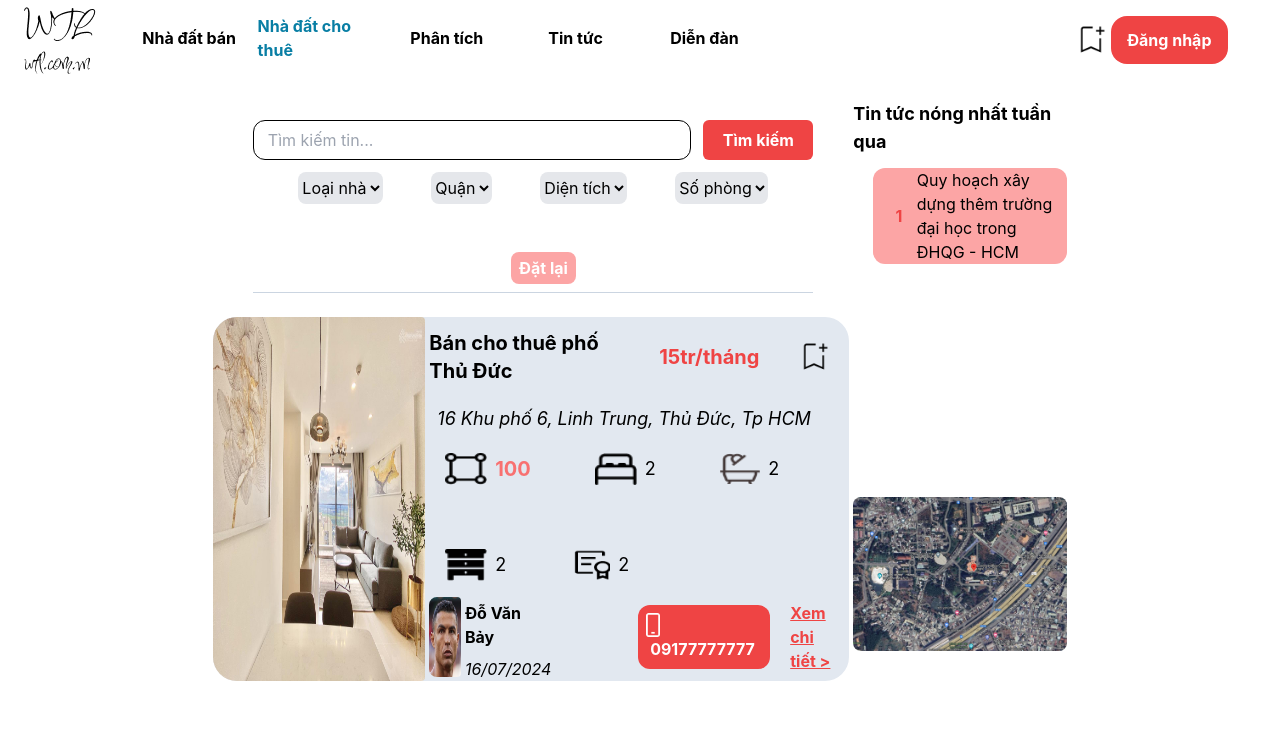
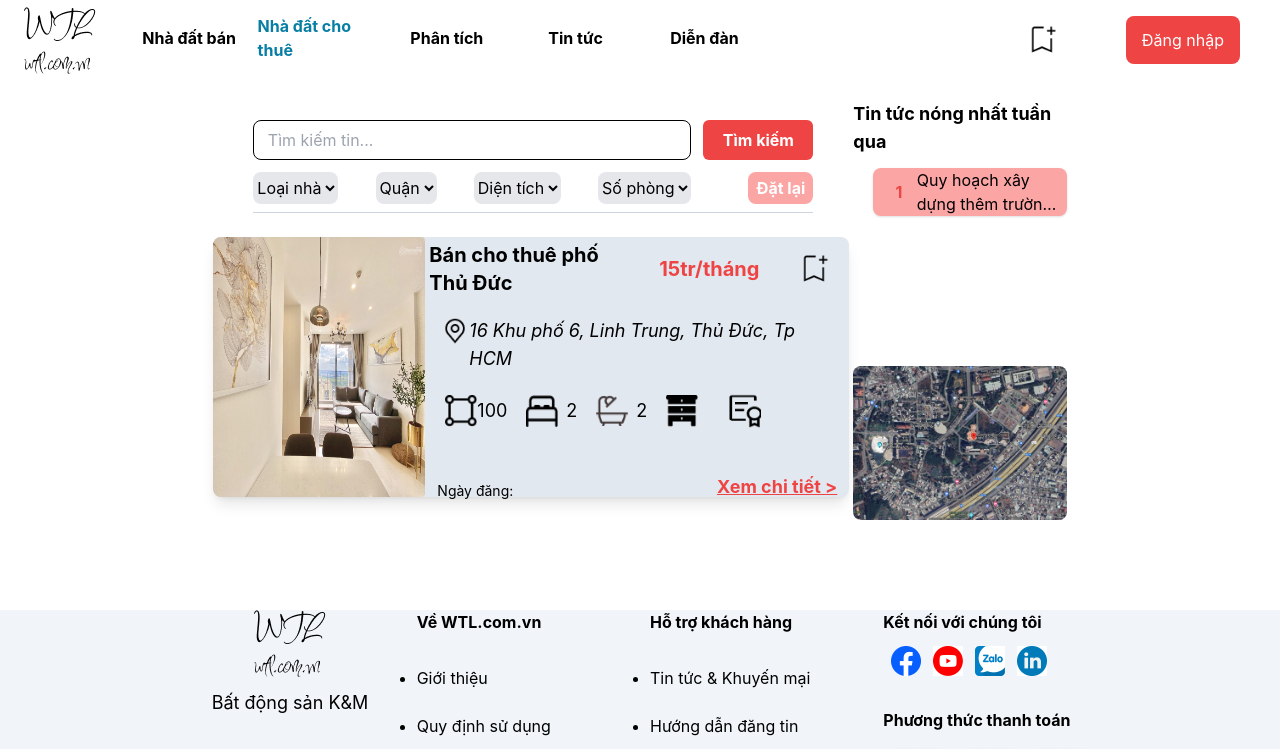
Before and after one commit to NguyenKiet-Anh/IE207, a React (Create React App) app in the folder frontend/: page /estate-for-rent in a window 1280 px wide. Shown: the top 749 px of the page. Built offline with nearby package versions, Linux system fonts and the light colour scheme.

Commit message:
Change UI

```diff
--- a/frontend/src/App.js
+++ b/frontend/src/App.js
@@ -25,6 +25,7 @@ function App() {
             <Route path="/estate-for-sale" element={<EstateForSale />} />
             <Route path="/estate-for-rent" element={<EstateForRent />} />
             <Route path="/detailed-property" element={<DetailedProperty />}></Route>
+
             <Route path="/analysis-page" element={<AnalysisPage />} />
             <Route path="/news" element={<News />} />
             <Route path="/forum" element={<Forum />} />
--- a/frontend/src/assets/EstateForSale/EstateForSaleCardData.jsx
+++ b/frontend/src/assets/EstateForSale/EstateForSaleCardData.jsx
@@ -3,7 +3,7 @@ import BrokerImage from '../../images/for-test/broker.webp';
 import MapImage from '../../images/for-test/map.png';
 
 const CardDataForSale = [
-    {img: PropertyImage, title: 'Bán nhà phố Thủ Đức', price: 'Giá thỏa thuận', address: '10 Khu phố 6, Linh Trung, Thủ Đức, Tp HCM', area: 100, bedroom: 2, bathroom: 2, author_img: BrokerImage, author_name: 'Đỗ Văn Bảy', date: '16/07/2024', phone: '09177777777', map: MapImage},
-    {img: PropertyImage, title: 'Bán nhà phố Thủ Đức', price: 'Giá thỏa thuận', address: '10 Khu phố 6, Linh Trung, Thủ Đức, Tp HCM', area: 100, bedroom: 2, bathroom: 2, author_img: BrokerImage, author_name: 'Đỗ Văn Bảy', date: '16/07/2024', phone: '09177777777', map: MapImage}
+    {id: 1, img: PropertyImage, title: 'Bán nhà phố Thủ Đức', about: 'Lorem ipsum dolor sit amet consectetur adipisicing elit. Fuga iure molestiae nam. Sint ea rerum sunt, obcaecati maiores accusamus ex! Animi est ullam nisi nostrum velit officiis laboriosam eos in?', price: 'Giá thỏa thuận', address: '10 Khu phố 6, Linh Trung, Thủ Đức, Tp HCM', area: 100, bedroom: 2, bathroom: 2, furniture: 1, policy: 1, author_img: BrokerImage, author_name: 'Đỗ Văn Bảy', update: '16/07/2024', phone: '09177777777', map: MapImage},
+    {id: 2, img: PropertyImage, title: 'Bán nhà phố Thủ Đức', about: 'Lorem ipsum dolor sit amet consectetur adipisicing elit. Fuga iure molestiae nam. Sint ea rerum sunt, obcaecati maiores accusamus ex! Animi est ullam nisi nostrum velit officiis laboriosam eos in?', price: 'Giá thỏa thuận', address: '10 Khu phố 6, Linh Trung, Thủ Đức, Tp HCM', area: 100, bedroom: 2, bathroom: 2, furniture: 1, policy: 1, author_img: BrokerImage, author_name: 'Đỗ Văn Bảy', update: '16/07/2024', phone: '09177777777', map: MapImage}
 ];
 export default CardDataForSale;
--- a/frontend/src/components/layout/Content/Property/DetailedDisplay/PropertyInformation.jsx
+++ b/frontend/src/components/layout/Content/Property/DetailedDisplay/PropertyInformation.jsx
@@ -1,7 +1,7 @@
-const PropertyInformation = () => {
+const PropertyInformation = (props) => {
     return (
         <div className="bg-slate-300 rounded-lg">
-            <div className="bg-white m-2"> { /**/ }
+            <div className="bg-white mx-2 "> { /**/ }
                 <p>Thông tin pháp lý</p>
             </div>
 
--- a/frontend/src/components/layout/Content/Property/PropertyCard.jsx
+++ b/frontend/src/components/layout/Content/Property/PropertyCard.jsx
@@ -1,104 +1,119 @@
 import AddFavouriteIcon from '../../../../images/icons/add-favourite.png';
 import BedRoomIcon from '../../../../images/icons/bed.png';
 import BathRoomIcon from '../../../../images/icons/bath.png';
-import PhoneIcon from '../../../../images/icons/smartphone.png';
 import Acreageicon from '../../../../images/icons/acreage.png';
 import YesIcon from '../../../../images/icons/yes.png';
 import FurnitureIcon from '../../../../images/icons/furniture.png';
 import policyIcon from '../../../../images/icons/policy.png';
+import LocationIcon from '../../../../images/icons/location.png';
 
 const PropertyCard = (props) => {
+    // Functions here
+    const handleDetailedInformation = () => {
+        console.log("hello");
+        console.log(props.id);
+    };
+
+    // Render here
     return (
-        <div className="flex flex-wrap rounded-3xl my-6 bg-slate-200">
+        <div className="flex flex-wrap rounded-lg my-6 bg-slate-200 shadow-lg">
             <div className="w-1/3">
                 <img
                     src={props.img}
                     alt="Hình nhà - 1 hình"
-                    className='h-full rounded-r rounded-3xl'
+                    className='h-full rounded-r rounded-lg'
                 />
             </div>
+
             <div className="w-2/3 pl-1">
-                <div className="flex flex-wrap items-center my-3">
-                    <p className='w-3/6 font-bold text-xl'>{props.title}</p>
-                    <p className='w-2/6 font-bold text-xl text-red-500 text-center'>{props.price}</p>
+
+                <div className="flex flex-wrap items-center my-1"> { /* Row for title and price */ }
+                    <p className='w-3/6 font-bold text-md lg:text-lg xl:text-xl'>{props.title}</p>
+                    <p className='w-2/6 font-bold text-md lg:text-lg xl:text-xl text-red-500 text-center'>{props.price}</p>
                     <button className='w-1/6 flex justify-center'>
                         <img
                             src={AddFavouriteIcon}
                             alt="Icon thêm tin vào danh sách quan tâm"
-                            className='w-10 h-10 hover:bg-red-500 hover:rounded-md'
+                            className='w-10 h-10 hover:bg-red-400 hover:rounded-md'
                         />
                     </button>
                 </div>
 
-                <p className='mx-2 my-2 lg:my-5 text-lg italic'>{props.address}</p>
+                <div className='flex mx-3 my-3 lg:my-5'> { /* Row for address */ }
+                    <img
+                        src={LocationIcon}
+                        alt="Icon vị trí"
+                        className='w-5 h-5 xl:w-7 xl:h-7'
+                    />
+                    <p className='text-sm lg:text-md xl:text-lg italic'>{props.address}</p>
+                </div>
 
-                <div className="flex flex-wrap items-center gap-4 lg:gap-6 xl:gap-16 mx-4 my-3">
-                    <div className='flex gap-1 lg:gap-2 items-center justify-start rounded rounded-2xl'>
+                <div className="flex flex-wrap justify-between items-center ml-4 xl:mr-20 my-4"> { /* Row for features */ }
+                    <div className='flex items-center justify-start'>
                         <img
                             src={Acreageicon}
                             alt="Icon cho diện tích"
-                            className='lg:h-8'
+                            className='w-6 h-6 lg:h-8 xl:w-8 '
                         />
-                        <p className='font-bold text-red-400 text-lg lg:text-xl'>{props.area}</p>
+                        <p className='text-md lg:text-lg'>{props.area}</p>
                     </div>
 
-                    <div className='flex gap-1 lg:gap-2 items-center justify-start rounded rounded-2xl'>
+                    <div className='flex gap-1 lg:gap-2 items-center justify-start'>
                         <img
                             src={BedRoomIcon}
                             alt="Icon phòng ngủ"
-                            className='h-6 lg:h-8'
+                            className='w-6 h-6 lg:h-8 xl:w-8'
                         />
-                        <p className='text-lg'>{props.bedroom}</p>
+                        <p className='text-md lg:text-lg'>{props.bedroom}</p>
                     </div>
 
-                    <div className='flex gap-1 lg:gap-2 items-center justify-start rounded rounded-2xl'>
+                    <div className='flex gap-1 lg:gap-2 items-center justify-start'>
                         <img
                             src={BathRoomIcon}
                             alt="Icon phòng tắm"
-                            className='h-6 lg:h-8'
+                            className='w-6 h-6 lg:h-8 xl:w-8'
                         />
-                        <p className='lg:text-lg'>{props.bathroom}</p>
+                        <p className='text-md lg:text-lg'>{props.bathroom}</p>
                     </div>
 
-                    <div className='flex gap-1 lg:gap-2 items-center justify-start rounded rounded-2xl'>
+                    <div className='flex gap-1 lg:gap-2 items-center justify-start'>
                         <img
                             src={FurnitureIcon}
                             alt="Icon nội thất"
-                            className='h-6 lg:h-8'
+                            className='w-6 h-6 lg:h-8 xl:w-8'
                         />
-                        <p className='lg:text-lg'>{props.bathroom}</p>
+                        <p className='text-md lg:text-lg'>{props.furniture}</p>
                     </div>
 
-                    <div className='flex gap-1 lg:gap-2 items-center justify-start rounded rounded-2xl'>
+                    <div className='flex gap-1 lg:gap-2 items-center justify-start'>
                         <img
                             src={policyIcon}
                             alt="Icon pháp lý"
-                            className='h-6 lg:h-8'
+                            className='w-7 h-7 lg:h-9 xl:w-9'
                         />
-                        <p className='lg:text-lg'>{props.bathroom}</p>
+                        <p className='text-md lg:text-lg'>{props.policy}</p>
                     </div>
 
                 </div>
 
-                <div className="flex">
-                    <div className='w-2/5 flex pr-8'>
-                        <div className='w-1/3 my-1'>
+                <div className="flex my-5 xl:h-1/5 xl:items-end ml-2"> { /* Row for date and see detailed informtion */ }
+                    <div className='w-1/2 flex items-center'>
+                        <p className='text-sm lg:text-md'>Ngày đăng: <span className='italic'>{props.update}</span></p>
+                        {/* <div className='w-1/3 my-1'>
                             <img
                             src={props.author_img}
                             alt="Hình đại diện người đăng"
                             className='h-full rounded rounded-l-lg'
                         />
                         </div>
-
                         <div className='w-2/3 flex flex-wrap lg:ml-1'>
                             <p className='font-bold my-2'>{props.author_name}</p>
                             <p className='italic'>{props.date}</p>
-                        </div>
+                        </div> */}
                     </div>
 
-                    <div className='w-1/5'></div>
 
-                    <button className='flex w-1/5 lg:w-2/5 lg:mx-1 justify-end items-center'>
+                    {/* <button className='flex w-1/5 lg:w-2/5 lg:mx-1 justify-end items-center'>
                         <div className='flex flex-wrap bg-red-500 py-1 pl-1 lg:p-2 rounded-xl'>
                             <img
                                 src={PhoneIcon}
@@ -107,10 +122,14 @@ const PropertyCard = (props) => {
                             />
                             <p className='ml-1 font-bold text-white'>{props.phone}</p>
                         </div>
-                    </button>
+                    </button> */}
 
-                    <div className='flex w-2/5 sm:w-1/5 items-center ml-1 md:px-1 lg:px-3'>
-                        <a href="/detailed-property" className='text-red-500 font-bold underline'>
+                    <div className='flex w-1/2 items-center justify-end mr-3'>
+                        <a
+                            href="/detailed-property"
+                            className='text-sm lg:text-md xl:text-lg text-red-500 font-bold underline'
+                            onClick={handleDetailedInformation}
+                        > { /* Send id to the router link - then load data as the received id */ }
                             <p>Xem chi tiết &gt;</p>
                         </a>
                     </div>
--- a/frontend/src/components/layout/Content/TopView.jsx
+++ b/frontend/src/components/layout/Content/TopView.jsx
@@ -1,8 +1,8 @@
 const TopView = (props) => {
     return (
-        <div className="flex flex-wrap items-center bg-red-300 rounded rounded-xl px-2 ml-5">
+        <div className="flex flex-wrap items-center bg-red-300 rounded rounded-lg px-2 ml-5 shadow">
             <div className="w-1/5 text-center text-red-500 font-bold">1</div>
-            <div className="w-4/5">Quy hoạch xây dựng thêm trường đại học trong ĐHQG - HCM</div>
+            <div className="w-4/5 line-clamp-2">Quy hoạch xây dựng thêm trường đại học trong ĐHQG - HCM</div>
         </div>
     );
 };
--- a/frontend/src/components/layout/Filter.jsx
+++ b/frontend/src/components/layout/Filter.jsx
@@ -8,7 +8,7 @@ function Filter() {
                     d="search-bar"
                     type="text"
                     placeholder="   Tìm kiếm tin..."
-                    className="w-4/5 h-10 rounded rounded-xl border border-black"
+                    className="w-4/5 h-10 rounded-lg border border-black"
                 />
                 <button
                     className="w-2/5 md:w-1/5 px-2 font-bold text-white bg-red-500 rounded rounded-md"
@@ -17,7 +17,7 @@ function Filter() {
                 </button>
             </div>
 
-            <div className="flex flex-wrap justify-center gap-5 md:gap-7 xl:gap-12">
+            <div className="flex flex-wrap justify-between gap-2">
                 <select
                     name="estate-type"
                     id="estate-type-option"
@@ -50,7 +50,7 @@ function Filter() {
                     <option value="default">Số phòng</option>
                 </select>
 
-                <button className="w-1/7 h-8 ml-5 px-2 bg-red-300 text-white font-bold rounded rounded-lg">
+                <button className="w-1/7 h-8 ml-5 px-2 bg-red-300 text-white font-bold rounded-lg">
                     Đặt lại
                 </button>
             </div>
--- a/frontend/src/components/layout/Navbar.jsx
+++ b/frontend/src/components/layout/Navbar.jsx
@@ -15,9 +15,9 @@ function Navbar() {
 
     // Return UI for navbar here
     return (
-        <nav>
+        <nav className="sticky top-0 bg-white pb-5">
             {/* Navbar option list */}
-            <div className="pb-5">
+            <div>
                 <ul className="grid grid-cols-10 gap-2 h-20">
                     <li className="flex items-center justify-center font-bold">
                         <NavLink
@@ -72,29 +72,23 @@ function Navbar() {
                         </NavLink>
                     </li>
 
-                    <li className="col-span-1 md:col-span-2"></li>
-
-                    <li className="col-span-3 md:col-span-2 flex items-center justify-center ml-2 font-bold mr-5">
+                    <li className="col-span-4 flex items-center">
                         { isLoggedIn? (
                             <>
-                                <div className="flex items-center gap-1 md:gap-5">
-                                    <NavLink>
+                                <div className="w-full h-full flex items-center justify-end gap-2 md:gap-10 xl:gap-16 mr-1 md:mr-5">
+                                    <NavLink className="h-full flex items-center hover:bg-red-300">
                                         <img
                                             src={AddFavouriteIcon}
                                             alt="Hình ảnh icon Xem danh sách yêu thích"
-                                            width={40}
-                                            height={40}
-                                            className="hover:bg-red-300 hover:rounded-lg"
+                                            className="w-12 h-12"
                                         />
                                     </NavLink>
 
-                                    <NavLink>
+                                    <NavLink className="h-full flex items-center hover:bg-red-300 md:px-2">
                                         <img
                                             src={UserIcon}
                                             alt="Hình ảnh icon Xem danh sách yêu thích"
-                                            width={40}
-                                            height={40}
-                                            className="hover:bg-red-300 hover:rounded-lg"
+                                            className="w-8 h-8"
                                         />
                                     </NavLink>
 
@@ -103,22 +97,20 @@ function Navbar() {
                                         onClick={handleLogout}
                                     >   {/* Login */}
                                         <button
-                                            className="flex justify-center bg-red-500 rounded rounded-2xl hover:bg-black">
-                                            <p className="text-white py-3 md:px-4">Đăng xuất</p>
+                                            className="bg-red-500 rounded-lg hover:bg-black">
+                                            <p className="text-white px-1 py-3 md:px-4">Đăng xuất</p>
                                         </button>
                                     </NavLink>
                                 </div>
                             </>
                             ) : (
                             <>
-
-                            <NavLink>
+                            <div className="w-full h-full flex gap-3 md:gap-10 xl:gap-16 items-center justify-end mr-10">
+                                <NavLink className="h-full flex items-center hover:bg-red-300">
                                     <img
                                         src={AddFavouriteIcon}
                                         alt="Hình ảnh icon Xem danh sách yêu thích"
-                                    width={40}
-                                    height={40}
-                                    className="hover:bg-red-300 hover:rounded-lg"
+                                        className="w-10 h-10 "
                                     />
                                 </NavLink>
 
@@ -126,10 +118,11 @@ function Navbar() {
                                     to="/login"
                                 >   {/* Login */}
                                     <button
-                                    className="flex justify-center bg-red-500 rounded rounded-2xl hover:bg-black">
-                                    <p className="text-white py-3 md:py-3 md:px-4">Đăng nhập</p>
+                                        className="flex justify-center bg-red-500 rounded-lg hover:bg-black">
+                                        <p className="text-white py-3 px-1 md:py-3 md:px-4">Đăng nhập</p>
                                     </button>
                                 </NavLink>
+                            </div>
                             </>
                         )}
 
--- a/frontend/src/pages/DetailedProperty.jsx
+++ b/frontend/src/pages/DetailedProperty.jsx
@@ -8,16 +8,16 @@ const DetailedProperty = ( {property} ) => {
     return (
             <Fragment>
                 <div className='flex flex-wrap justify-center'> { /* for introduction and information*/ }
-                    <div className='bg-green-500 w-3/6'>
+                    <div className='bg-green-500 w-full lg:w-3/6'>
                         <PropertyIntroduction></PropertyIntroduction>
                     </div>
-                    <div className='w-1/6'>
+                    <div className='w-full lg:w-1/6'>
                         <PropertyInformation></PropertyInformation>
                     </div>
                 </div>
 
                 <div className='flex justify-center'> {/* for relative property */}
-                    <div className='w-2/3 bg-yellow-500'>
+                    <div className='w-full lg:w-2/3 bg-yellow-500'>
                         <RelativeProperty></RelativeProperty>
                     </div>
                 </div>
--- a/frontend/src/pages/News.jsx
+++ b/frontend/src/pages/News.jsx
@@ -23,7 +23,7 @@ function News() {
                                     id="news-search-bar"
                                     type="text"
                                     placeholder="   Tìm kiếm tin..."
-                                    className="w-1/4 h-9 mr-10 rounded rounded-xl border border-black"
+                                    className="w-1/4 h-9 mr-10 rounded rounded-lg border border-black"
                                 />
                             </div>
                         </div>
@@ -31,9 +31,8 @@ function News() {
                         <div className="flex flex-wrap">
                             <div className="w-2/3">
                                 <p className="ml-10 font-bold text-2xl">Tin tức</p>
-                                { NewsListData.map((newslist, index) => (
+                                { NewsListData.map((newslist) => (
                                     <NewsList
-                                        key = {index}
                                         img = {newslist.img}
                                         timestamp = {newslist.timestamp}
                                         author = {newslist.author}
```
Also changed, not shown: frontend/src/components/layout/Content/News/NewsList.jsx (+8 -6 lines), frontend/src/components/layout/Content/Property/DetailedDisplay/PropertyIntroduction.jsx (+22 -11 lines), frontend/src/pages/EstateForSale.jsx (+7 -3 lines), frontend/src/images/icons/location.png (added). Lines whose indentation alone changed are shown as unchanged.
